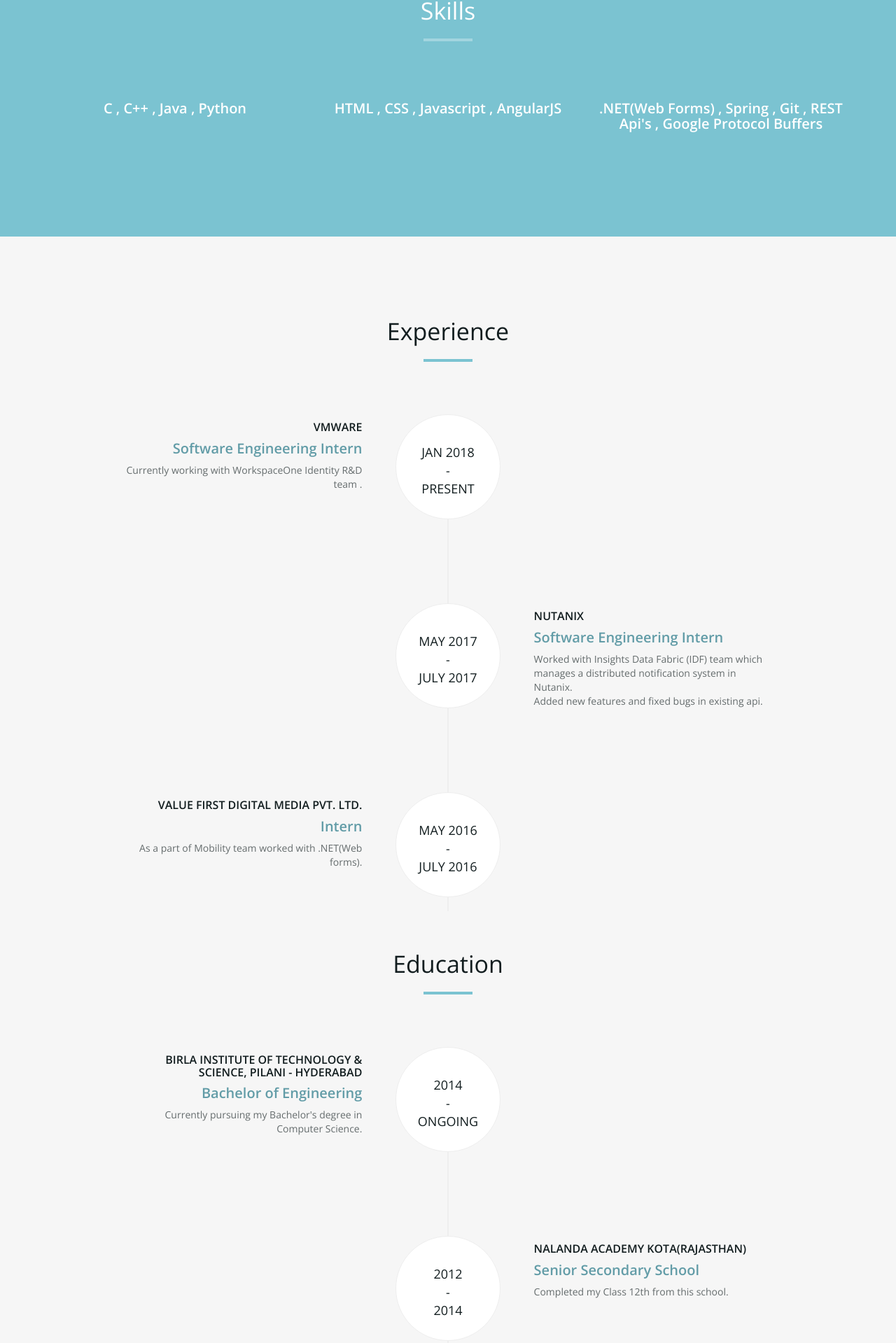
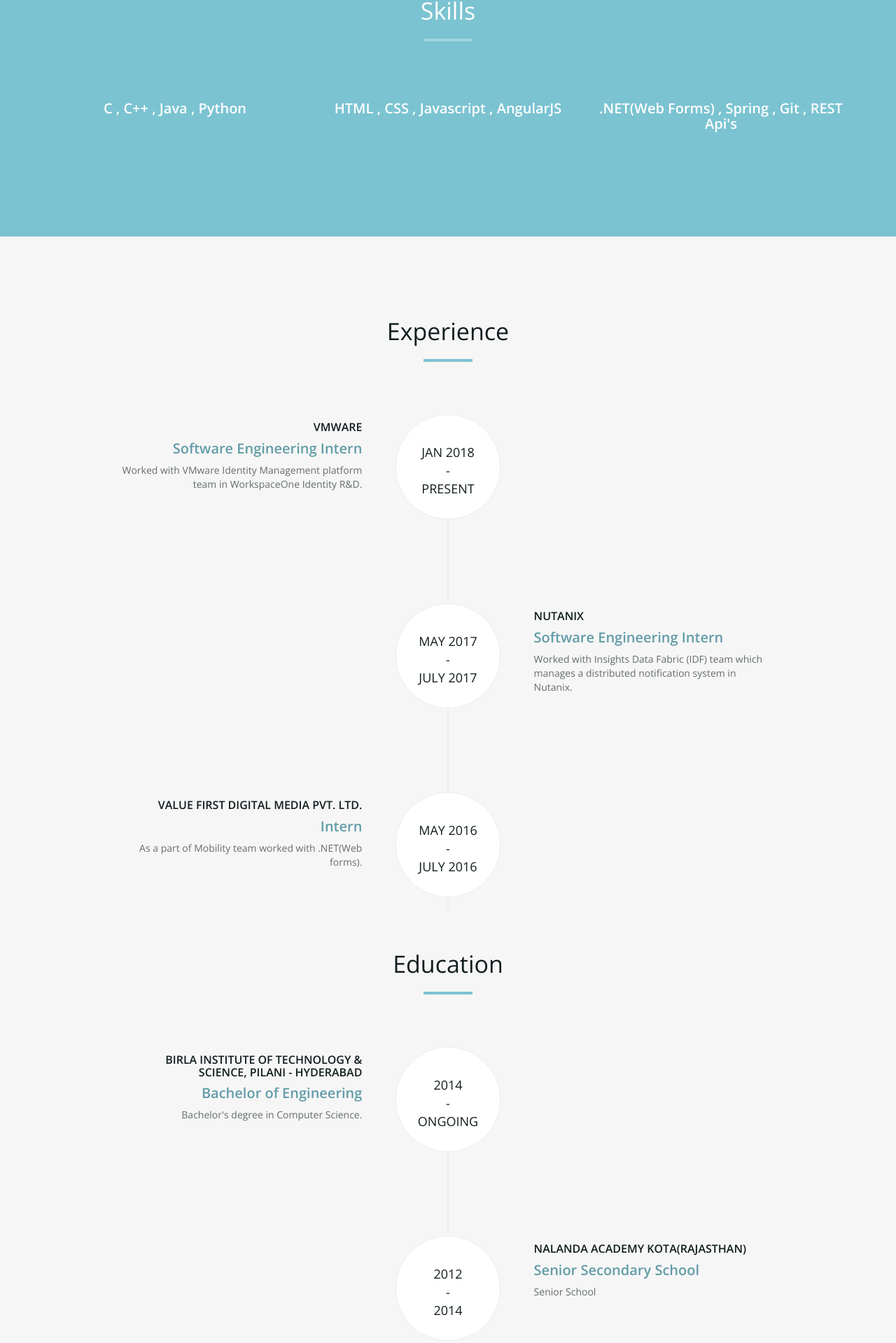
Before and after one commit to Uddhav-Mishra/Uddhav-Mishra.github.io, a plain HTML site: page index.html in a window 1280 px wide. Shown: the part 1626-3545 px from the top of the page at 70% size. Drawn offline with nearby package versions, Linux system fonts and the light colour scheme.

Commit message:
updated content

```diff
--- a/index.html
+++ b/index.html
@@ -111,7 +111,7 @@
         <h4>HTML , CSS , Javascript , AngularJS</h4>
       </div>
       <div class="col-md-4 col-sm-6 skill">
-        <h4>.NET(Web Forms) , Spring , Git , REST Api's , Google Protocol Buffers</h4>
+        <h4>.NET(Web Forms) , Spring , Git , REST Api's </h4>
       </div>
     </div>
   </div>
@@ -140,7 +140,7 @@
                 <h4 class="subheading">Software Engineering Intern</h4>
               </div>
               <div class="timeline-body">
-                <p>Currently working with WorkspaceOne Identity R&D team .</p>
+                <p>Worked with VMware Identity Management platform team in WorkspaceOne Identity R&D. </p>
               </div>
             </div>
           </li>
@@ -158,7 +158,6 @@
               <div class="timeline-body">
                 <p>Worked with Insights Data Fabric (IDF) team which manages a distributed
                 notification system in Nutanix.</p>
-                <p>Added new features and fixed bugs in existing api.</p>
               </div>
             </div>
           </li>
@@ -205,7 +204,7 @@
                 <h4 class="subheading">Bachelor of Engineering </h4>
               </div>
               <div class="timeline-body">
-                <p>Currently pursuing my Bachelor's degree in Computer Science.</p>
+                <p>Bachelor's degree in Computer Science.</p>
               </div>
             </div>
           </li>
@@ -221,7 +220,7 @@
                 <h4 class="subheading">Senior Secondary School</h4>
               </div>
               <div class="timeline-body">
-                <p>Completed my Class 12th from this school.</p>
+                <p>Senior School</p>
               </div>
             </div>
           </li>
```
